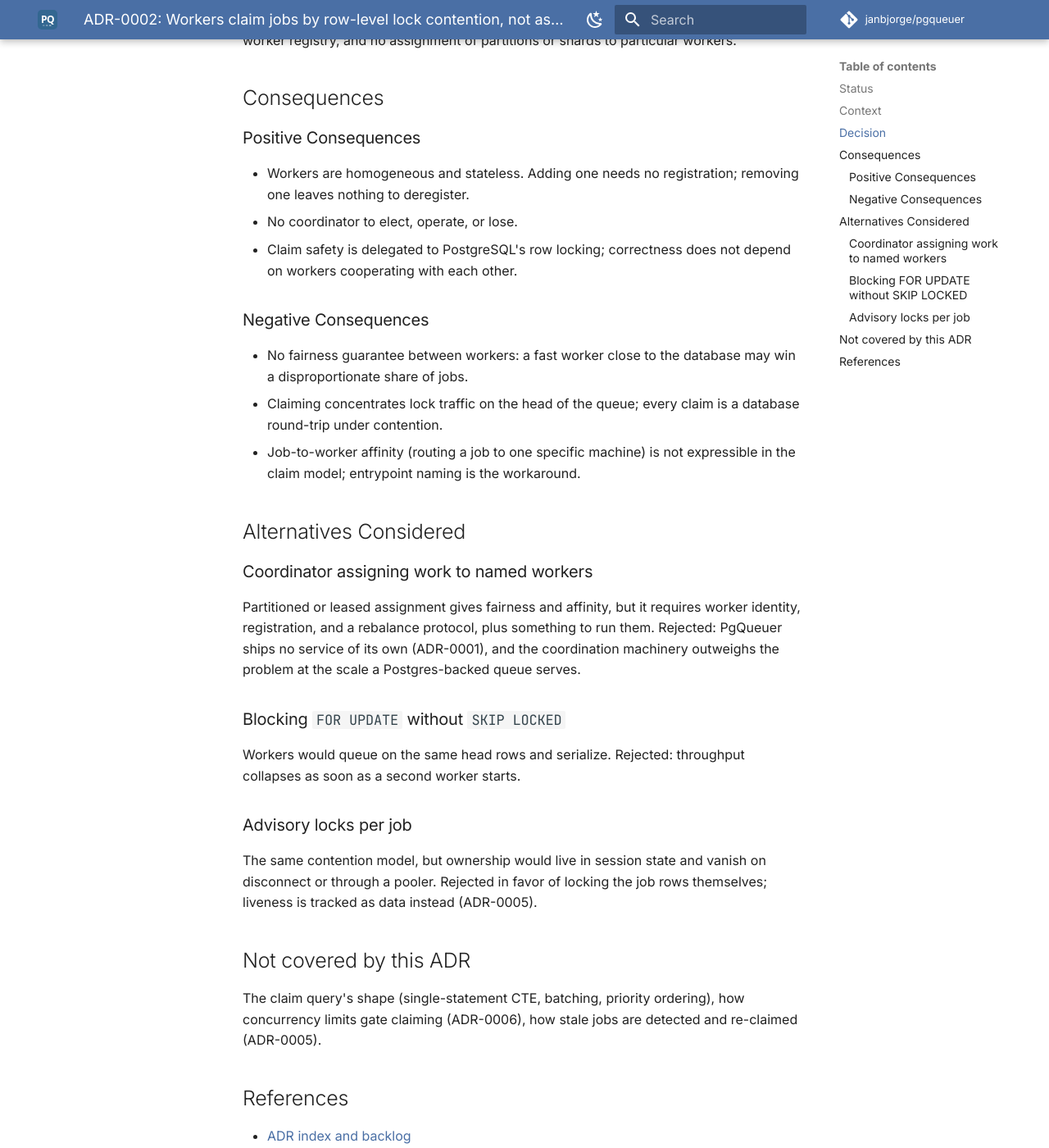
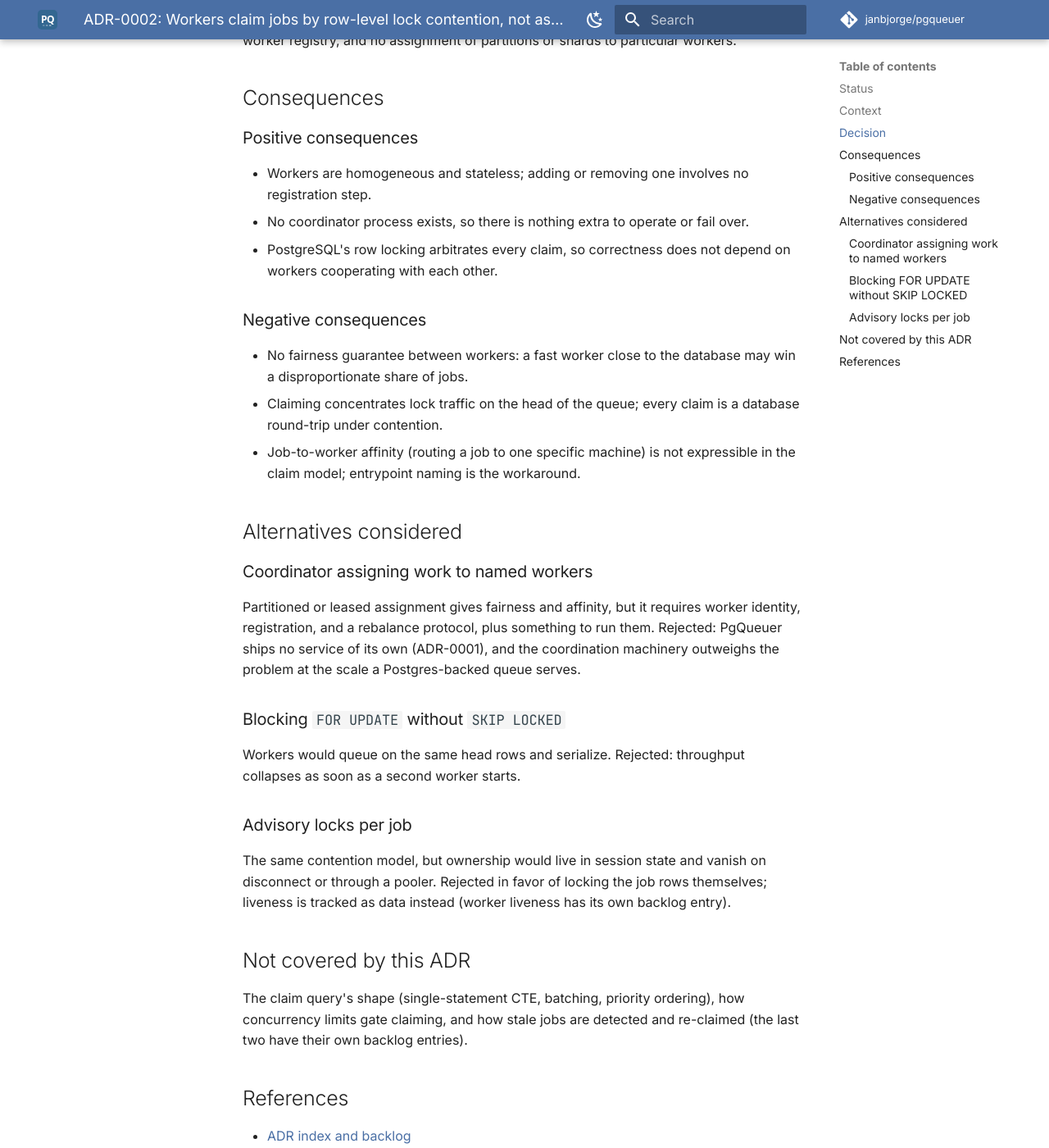
Before and after one commit to janbjorge/pgqueuer, an MkDocs documentation site: the page built from docs/adr/ADR-0002-workers-claim-by-lock-contention.md, in a window 1280 px wide and 1400 px high, scrolled down 696 px. Shown: the whole window at 82% size. Built offline with MkDocs 1.6.1 and Material for MkDocs 9.7.7, drawn with Linux system fonts in a browser that asks for light colours; comment, search, counter and statistics services are not loaded.

Commit message:
Docs/humanize adrs (#759)

```diff
--- a/docs/adr/ADR-0002-workers-claim-by-lock-contention.md
+++ b/docs/adr/ADR-0002-workers-claim-by-lock-contention.md
@@ -24,15 +24,16 @@ workers.
 
 ## Consequences
 
-### Positive Consequences
+### Positive consequences
 
-- Workers are homogeneous and stateless. Adding one needs no
-  registration; removing one leaves nothing to deregister.
-- No coordinator to elect, operate, or lose.
-- Claim safety is delegated to PostgreSQL's row locking; correctness
-  does not depend on workers cooperating with each other.
+- Workers are homogeneous and stateless; adding or removing one
+  involves no registration step.
+- No coordinator process exists, so there is nothing extra to operate
+  or fail over.
+- PostgreSQL's row locking arbitrates every claim, so correctness does
+  not depend on workers cooperating with each other.
 
-### Negative Consequences
+### Negative consequences
 
 - No fairness guarantee between workers: a fast worker close to the
   database may win a disproportionate share of jobs.
@@ -41,7 +42,7 @@ workers.
 - Job-to-worker affinity (routing a job to one specific machine) is not
   expressible in the claim model; entrypoint naming is the workaround.
 
-## Alternatives Considered
+## Alternatives considered
 
 ### Coordinator assigning work to named workers
 
@@ -60,14 +61,14 @@ throughput collapses as soon as a second worker starts.
 
 The same contention model, but ownership would live in session state and
 vanish on disconnect or through a pooler. Rejected in favor of locking
-the job rows themselves; liveness is tracked as data instead
-(ADR-0005).
+the job rows themselves; liveness is tracked as data instead (worker
+liveness has its own backlog entry).
 
 ## Not covered by this ADR
 
 The claim query's shape (single-statement CTE, batching, priority
-ordering), how concurrency limits gate claiming (ADR-0006), how stale
-jobs are detected and re-claimed (ADR-0005).
+ordering), how concurrency limits gate claiming, and how stale jobs are
+detected and re-claimed (the last two have their own backlog entries).
 
 ## References
 
```
Also changed, not shown: docs/adr/ADR-0001-job-state-lives-in-postgresql.md (+6 -6 lines), docs/adr/ADR-0003-notifications-signal-not-carry.md (+15 -14 lines), docs/adr/ADR-0004-delivery-is-at-least-once.md (+3 -3 lines), docs/adr/README.md (+4 -2 lines).
